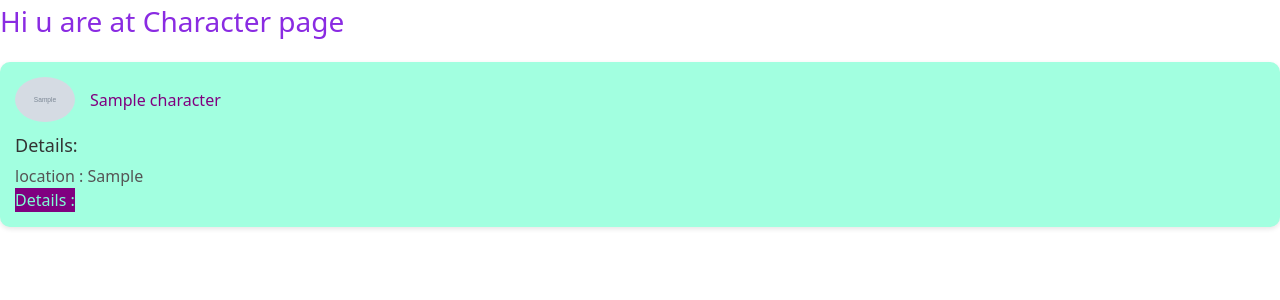
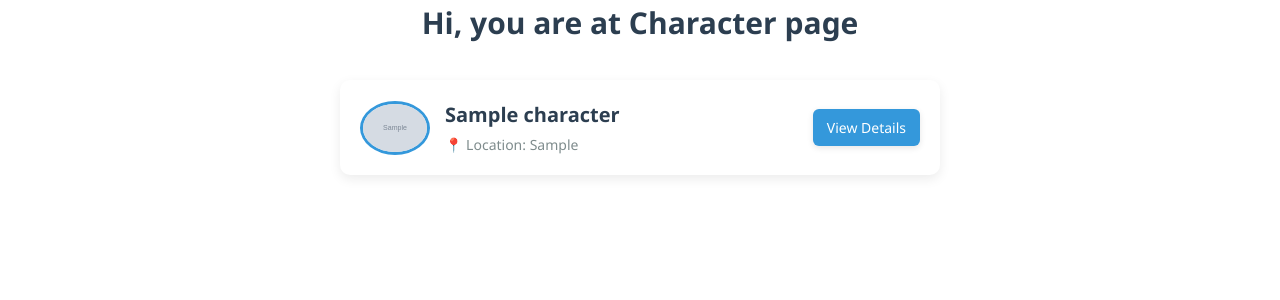
Before and after one commit to bsm2709/Django, a Django app: page /characters/ in a window 1280 px wide. Shown: the top 300 px of the page. Run offline with Django 5.2, Linux system fonts and the light colour scheme; tables that the repository leaves empty hold one stand-in row (values such as "Sample post"); grey boxes marked "Sample" are stand-in pictures; style sheets or scripts are compiled from the project's sources.

Commit message:
Handled DBs with dynamic routing

```diff
--- a/models_to_frontend_07/characters/models.py
+++ b/models_to_frontend_07/characters/models.py
@@ -20,6 +20,18 @@
         ('S','Single'),
     ]
 
+    bg = [
+        ('O+', 'O positive'),
+        ('O-', 'O negative'),
+        ('A+', 'A positive'),
+        ('A-', 'A negative'),
+        ('B+', 'B positive'),
+        ('B-', 'B negative'),
+        ('AB+', 'AB positive'),
+        ('AB-', 'AB negative'),
+
+    ]
+
     name = models.CharField(max_length=30)
     age = models.IntegerField(default=15)
     sex = models.CharField(max_length=1, choices= sex_choice)
@@ -30,6 +42,7 @@
     Marriage_status = models.CharField(choices=m_st, max_length=2)
     profession = models.CharField(max_length=50)
     image = models.ImageField(upload_to='images/')
+    bloodgroup = models.CharField(default = '' ,choices= bg )
     createdtime = models.DateTimeField(default=timezone.now)
 
 
--- a/models_to_frontend_07/characters/templates/characters/characters.html
+++ b/models_to_frontend_07/characters/templates/characters/characters.html
@@ -5,25 +5,41 @@
 {% endblock %}
 
 {% block content %}
-  <h1 style="color: blueviolet; font-size: 28px; margin-bottom: 20px;">
-    Hi u are at Character page
+<h1 style="color: #2C3E50; font-size: 30px; margin-bottom: 35px; text-align: center; font-family: 'Segoe UI', sans-serif; font-weight: 600;">
+    Hi, you are at Character page
 </h1>
 
 {% for ch in characters %}
-    <div style="background-color: #a2ffe0; padding: 15px; margin-bottom: 20px; border-radius: 10px; box-shadow: 0 2px 5px rgba(0,0,0,0.1);">
-      <div style="display: flex; align-items: center; margin-bottom: 10px;">
-        <img src="{{ ch.image.url }}" alt="image" height="60" width="60" style="border-radius: 50%; margin-right: 15px;">
-        <h1 style="margin: 0; color: purple;">{{ ch.name }}</h1>
+<div style="background-color: white; border-radius: 10px; padding: 20px; margin-bottom: 20px; max-width: 600px; margin-left: auto; margin-right: auto;
+            box-shadow: 0 4px 12px rgba(0,0,0,0.08); display: flex; align-items: center; justify-content: space-between;
+            transition: transform 0.2s ease, box-shadow 0.2s ease;"
+     onmouseover="this.style.transform='translateY(-5px)'; this.style.boxShadow='0 8px 20px rgba(0,0,0,0.12)';"
+     onmouseout="this.style.transform='translateY(0)'; this.style.boxShadow='0 4px 12px rgba(0,0,0,0.08)';">
+
+    <!-- Left side: image + name + location -->
+    <div style="display: flex; align-items: center;">
+        <img src="{{ ch.image.url }}" alt="{{ ch.name }}" height="70" width="70"
+             style="border-radius: 50%; margin-right: 15px; border: 3px solid #3498DB;">
+        <div>
+            <h2 style="margin: 0; color: #2C3E50; font-size: 20px; font-weight: 600; font-family: 'Segoe UI', sans-serif;">
+                {{ ch.name }}
+            </h2>
+            <p style="margin: 4px 0 0; color: #7F8C8D; font-size: 14px; font-family: 'Segoe UI', sans-serif;">
+                📍 Location: {{ ch.location }}
+            </p>
         </div>
-      <div>
-        <h2 style="margin-bottom: 5px; font-size: 18px; color: #333;">Details:</h2>
-        <p style="margin: 0; color: #555;">location : {{ ch.location }}</p>
     </div>
-      <a href="">
-        <button style="background-color: purple; color: aquamarine;">
-          Details :
-        </button>
+
+    <!-- Right side: button -->
+    <a href="{% url 'char_details' ch.id %}"
+       style="background-color: #3498DB; color: white; text-decoration: none; padding: 8px 14px; border-radius: 6px;
+              font-size: 14px; font-weight: 500; font-family: 'Segoe UI', sans-serif;
+              box-shadow: 0 2px 6px rgba(0,0,0,0.1); transition: background-color 0.2s ease;"
+       onmouseover="this.style.backgroundColor='#2C80B4';"
+       onmouseout="this.style.backgroundColor='#3498DB';">
+        View Details
     </a>
+
 </div>
 {% endfor %}
 {% endblock %}
--- a/models_to_frontend_07/characters/urls.py
+++ b/models_to_frontend_07/characters/urls.py
@@ -3,6 +3,7 @@ from django.urls import path, include
 from . import views
 
 urlpatterns = [
-    path('', views.characters, name= 'characters'),
+    path('', views.characters, name = 'characters'),
+    path('<int:char_id>/', views.characterdetails , name = 'char_details')
 
 ]
--- a/models_to_frontend_07/characters/views.py
+++ b/models_to_frontend_07/characters/views.py
@@ -9,5 +9,5 @@ def characters(request):
 
 
 def characterdetails(request, char_id):
-    character = get_object_or_404(Characters, pk = char_id)
-    return render()
+    char = get_object_or_404(Characters, pk = char_id)
+    return render(request, "characters/chardetails.html", {'char' : char})
```
Also changed, not shown: models_to_frontend_07/characters/templates/characters/chardetails.html (added, +34 -0 lines), models_to_frontend_07/characters/templates/home.html (+22 -10 lines), models_to_frontend_07/characters/migrations/0002_characters_bloodgroup.py (added). Lines whose indentation alone changed are shown as unchanged.
